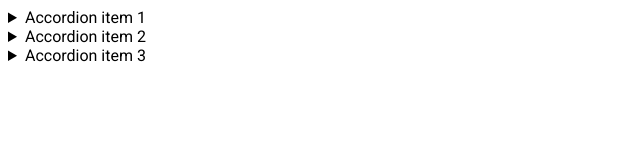
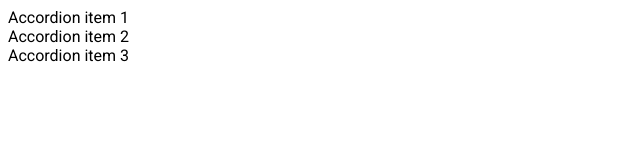
Before and after one commit to js-tasks-ru/htmlcss-20211125_dan-ignatov, a website: page 03-lection1/02-accordion/index.html in a window 1280 px wide. Shown: the full height of the page, 0-640 px from the left. Drawn offline with Linux system fonts and the light colour scheme.

Commit message:
Remove browser's 'details' styles

```diff
--- a/03-lection1/02-accordion/accordion.css
+++ b/03-lection1/02-accordion/accordion.css
@@ -1,2 +1,10 @@
 /* Стилизация аккордеона */
 .accordion {}
+
+.accordion > details > summary::-webkit-details-marker {
+    display: none
+}
+
+.accordion > details > summary {
+    list-style: none;
+}
```
